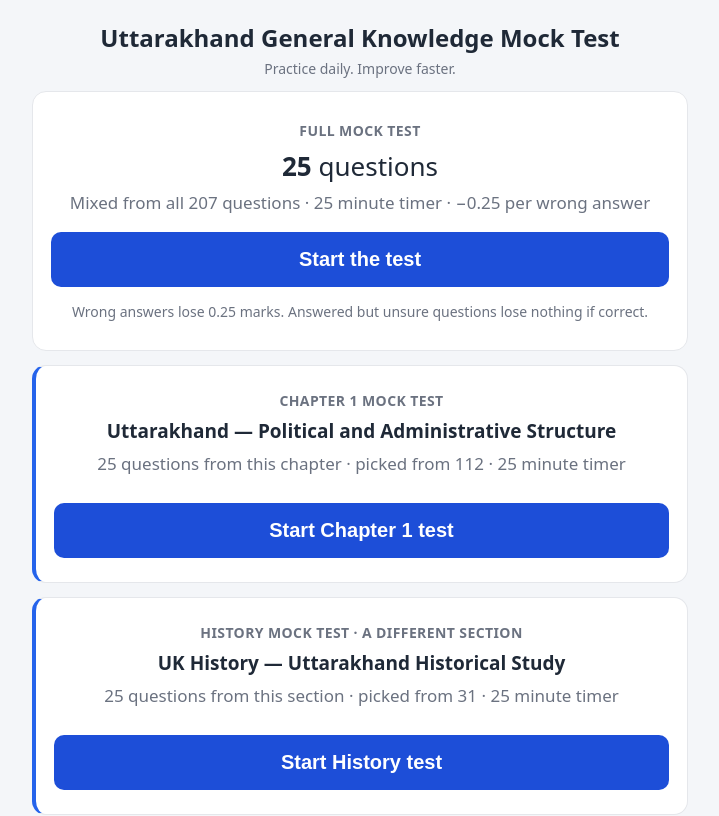
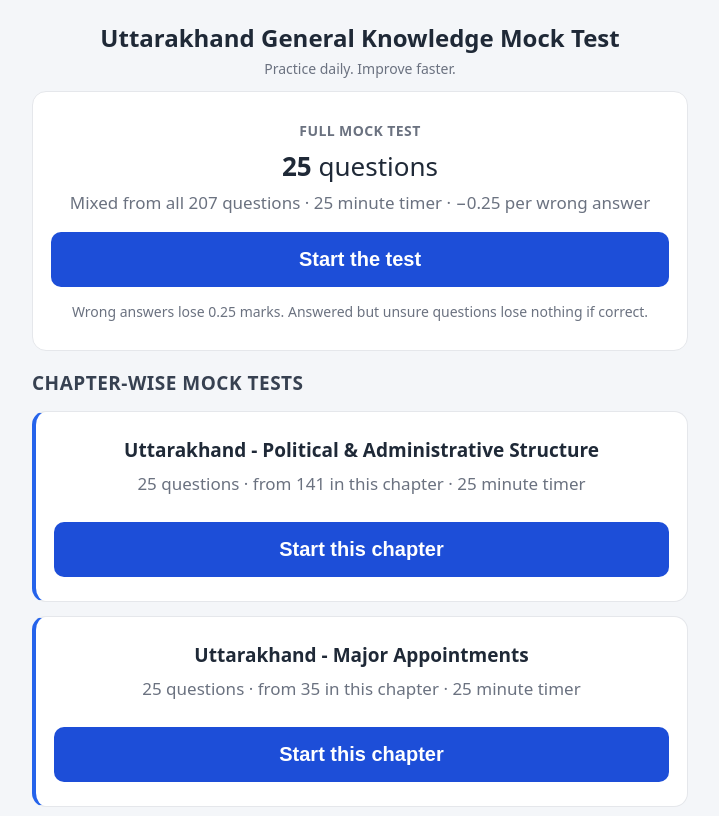
Before and after one commit to Iparitoshsharma/Ai-councellor, a React (Vite) app: page / in a window 1280 px wide. Shown: the top 816 px of the page, without its empty margins (280-999 px from the left). Built offline with nearby package versions, Linux system fonts and the light colour scheme.

Commit message:
Home page: automatic chapter-wise mock test cards
Co-authored-by: Iparitoshsharma <Iparitoshsharma@users.noreply.github.com>

```diff
--- a/src/App.jsx
+++ b/src/App.jsx
@@ -1,4 +1,4 @@
-import { useState } from 'react'
+import { useMemo, useState } from 'react'
 import HomePage from './pages/HomePage.jsx'
 import SettingsPage from './pages/SettingsPage.jsx'
 import TestPage from './pages/TestPage.jsx'
@@ -13,17 +13,37 @@ export default function App() {
   // attempt = everything about the test currently being taken or just finished
   const [attempt, setAttempt] = useState(null)
 
-  // Question pools. Questions tagged with `set: 'chapter1'` belong to the
-  // Chapter 1 mock test; History questions are identified by their chapter name.
-  const POOLS = {
-    full: allQuestions,
-    chapter1: allQuestions.filter((q) => q.set === 'chapter1'),
-    history: allQuestions.filter((q) => q.chapter === 'Uttarakhand - Historical Study'),
-  }
+  // Chapter list built automatically from the question bank: every distinct
+  // `chapter` value in questions.json gets its own mock-test card.
+  const chapters = useMemo(() => {
+    const byChapter = new Map()
+    for (const q of allQuestions) {
+      if (!byChapter.has(q.chapter)) byChapter.set(q.chapter, [])
+      byChapter.get(q.chapter).push(q)
+    }
+    return [...byChapter.keys()].map((name) => {
+      const questions = byChapter.get(name)
+      return { id: chapterPoolId(name), name, count: questions.length, questions }
+    })
+  }, [])
 
-  function startTest(setId = 'full') {
+  // Special pool: the Chapter 1 questionnaire file (pages 6-15), tagged on
+  // each question with set: 'chapter1' when it was loaded.
+  const chapter1Pool = useMemo(
+    () => allQuestions.filter((q) => q.set === 'chapter1'),
+    []
+  )
+
+  // Every pool the app can start a test from.
+  const pools = useMemo(() => {
+    const map = { full: allQuestions, chapter1: chapter1Pool }
+    for (const ch of chapters) map[ch.id] = ch.questions
+    return map
+  }, [chapters, chapter1Pool])
+
+  function startTest(poolKey = 'full') {
     // Pick random questions from the chosen pool (never more than it has).
-    const pool = POOLS[setId] || POOLS.full
+    const pool = pools[poolKey] || pools.full
     const picked = shuffle(pool).slice(
       0,
       Math.min(settings.questionsPerTest, pool.length)
@@ -47,11 +67,10 @@ export default function App() {
         <HomePage
           settings={settings}
           totalInBank={allQuestions.length}
-          chapter1Count={POOLS.chapter1.length}
-          historyCount={POOLS.history.length}
+          chapters={chapters}
+          chapter1Count={chapter1Pool.length}
           onStart={startTest}
-          onStartChapter1={() => startTest('chapter1')}
-          onStartHistory={() => startTest('history')}
+          onSelectPool={(poolKey) => startTest(poolKey)}
           goSettings={() => setScreen('settings')}
         />
       )}
@@ -75,9 +94,21 @@ export default function App() {
           settings={settings}
           attempt={attempt}
           goHome={() => setScreen('home')}
-          onRetake={startTest}
+          onRetake={() => startTest('full')}
         />
       )}
     </div>
   )
 }
+
+// Turn a chapter name into a stable pool id, e.g.
+// "Uttarakhand - Historical Study" -> "ch-uttarakhand-historical-study"
+function chapterPoolId(name) {
+  return (
+    'ch-' +
+    name
+      .toLowerCase()
+      .replace(/[^a-z0-9]+/g, '-')
+      .replace(/^-+|-+$/g, '')
+  )
+}
--- a/src/pages/HomePage.jsx
+++ b/src/pages/HomePage.jsx
@@ -1,16 +1,16 @@
 export default function HomePage({
   settings,
   totalInBank,
+  chapters,
   chapter1Count,
-  historyCount,
   onStart,
-  onStartChapter1,
-  onStartHistory,
+  onSelectPool,
   goSettings,
 }) {
   const testSize = Math.min(settings.questionsPerTest, totalInBank)
-  const chapter1Size = Math.min(settings.questionsPerTest, chapter1Count)
-  const historySize = Math.min(settings.questionsPerTest, historyCount)
+  const timerLabel = settings.timerEnabled
+    ? `${settings.durationMinutes} minute timer`
+    : 'Untimed'
 
   return (
     <div>
@@ -25,8 +25,7 @@ export default function HomePage({
           <strong>{testSize}</strong> questions
         </p>
         <p className="hero-sub">
-          Mixed from all {totalInBank} questions ·{' '}
-          {settings.timerEnabled ? `${settings.durationMinutes} minute timer` : 'Untimed'} ·{' '}
+          Mixed from all {totalInBank} questions · {timerLabel} ·{' '}
           {'\u2212'}{settings.negativeMarks} per wrong answer
         </p>
         <button className="btn btn-primary btn-big" onClick={onStart}>
@@ -38,33 +37,41 @@ export default function HomePage({
         </p>
       </section>
 
+      <h2 className="section-title">Chapter-wise mock tests</h2>
+
+      {chapters.map((ch) => {
+        const size = Math.min(settings.questionsPerTest, ch.count)
+        return (
+          <section className="card chapter-card" key={ch.id}>
+            <p className="chapter-title">{ch.name}</p>
+            <p className="hero-sub">
+              {size} questions &middot; from {ch.count} in this chapter &middot;{' '}
+              {timerLabel}
+            </p>
+            <button
+              className="btn btn-primary btn-big"
+              onClick={() => onSelectPool(ch.id)}
+            >
+              Start this chapter
+            </button>
+          </section>
+        )
+      })}
+
       <section className="card chapter-card">
-        <p className="hero-kicker">Chapter 1 mock test</p>
+        <p className="hero-kicker">Questionnaire</p>
         <p className="chapter-title">
-          Uttarakhand &mdash; Political and Administrative Structure
+          Chapter 1 full set (pages 6&ndash;15)
         </p>
         <p className="hero-sub">
-          {chapter1Size} questions from this chapter &middot; picked from{' '}
-          {chapter1Count} &middot;{' '}
-          {settings.timerEnabled ? `${settings.durationMinutes} minute timer` : 'Untimed'}
+          {Math.min(settings.questionsPerTest, chapter1Count)} questions &middot; from
+          all {chapter1Count} in the questionnaire &middot; {timerLabel}
         </p>
-        <button className="btn btn-primary btn-big" onClick={onStartChapter1}>
-          Start Chapter 1 test
-        </button>
-      </section>
-
-      <section className="card chapter-card">
-        <p className="hero-kicker">History mock test &middot; a different section</p>
-        <p className="chapter-title">
-          UK History &mdash; Uttarakhand Historical Study
-        </p>
-        <p className="hero-sub">
-          {historySize} questions from this section &middot; picked from{' '}
-          {historyCount} &middot;{' '}
-          {settings.timerEnabled ? `${settings.durationMinutes} minute timer` : 'Untimed'}
-        </p>
-        <button className="btn btn-primary btn-big" onClick={onStartHistory}>
-          Start History test
+        <button
+          className="btn btn-primary btn-big"
+          onClick={() => onSelectPool('chapter1')}
+        >
+          Start Chapter 1 set
         </button>
       </section>
 
--- a/src/styles.css
+++ b/src/styles.css
@@ -196,6 +196,16 @@ textarea:focus {
   background: #fef2f2;
   border: 1px solid #ef4444;
   color: #991b1b;
+}
+
+/* ---- Home: section heading ---- */
+.section-title {
+  font-size: 16px;
+  font-weight: 700;
+  text-transform: uppercase;
+  letter-spacing: 0.5px;
+  color: #374151;
+  margin: 22px 0 4px;
 }
 
 /* ---- Home hero card ---- */
```
Also changed, not shown: src/data/questions.json.
